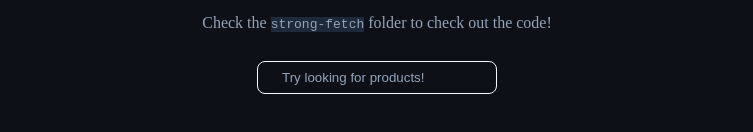
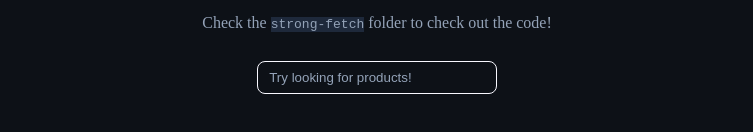
Before and after one commit to ivanatias/strong-fetch, a React (Vite) app: page / in a window 1280 px wide. Shown: the part 202-334 px from the top of the page, without its empty margins (263-1016 px from the left). Built offline with nearby package versions, Linux system fonts and the light colour scheme.

Commit message:
styles: decrease inline padding on input

```diff
--- a/src/App.css
+++ b/src/App.css
@@ -29,7 +29,7 @@ input {
   max-width: 15rem;
   border-radius: 0.5rem;
   padding-block: 0.5rem;
-  padding-inline: 1.5rem;
+  padding-inline: 0.7rem;
   margin-top: 0.8rem;
   color: #fff;
   border: 1px solid ghostwhite;
```
